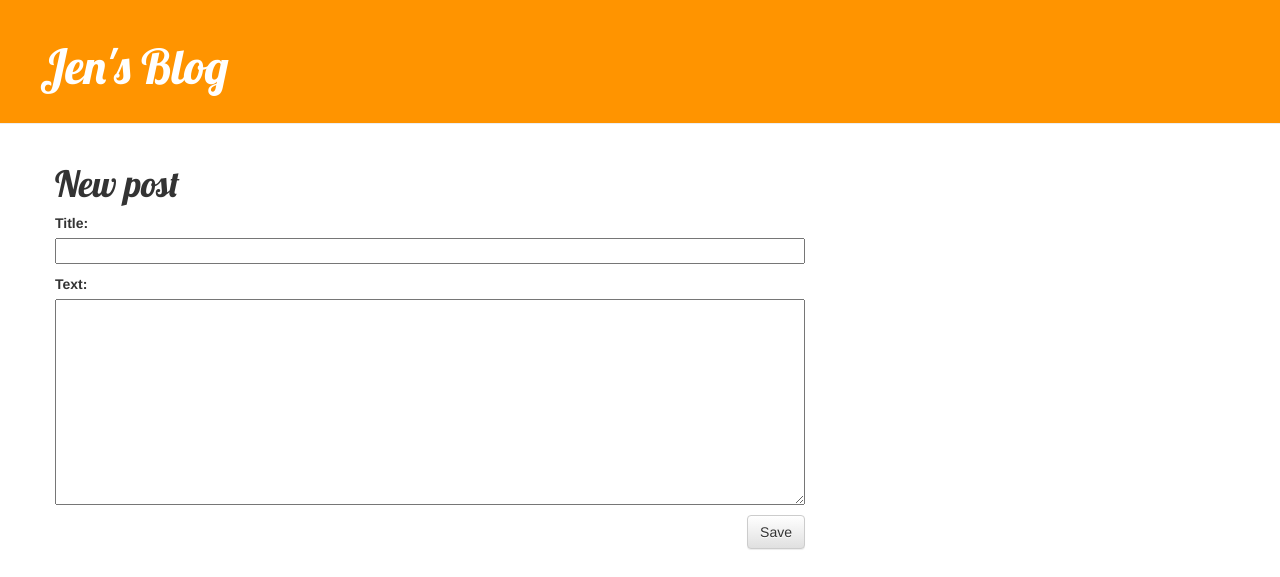
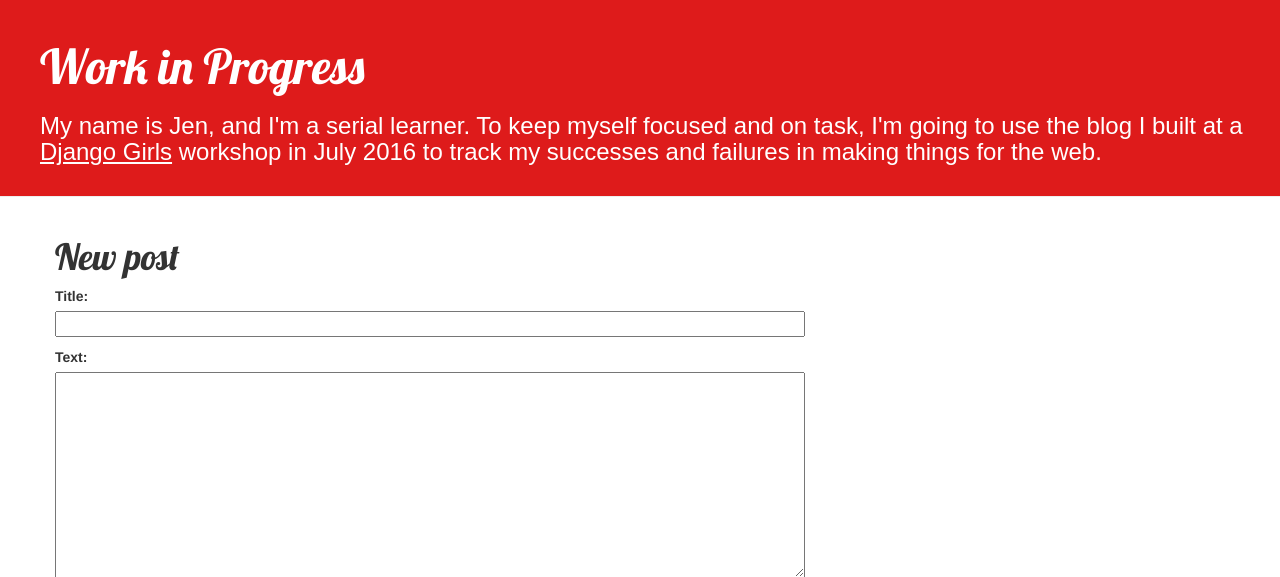
Before and after one commit to jddionisio/my-first-blog, a Django app: page /post/new/ in a window 1280 px wide. Shown: the top 577 px of the page. Run offline with Django 3.2, Linux system fonts and the light colour scheme; some libraries are stand-ins or nearby versions.

Commit message:
Added intro text and changed header and font colors.

```diff
--- a/blog/static/css/blog.css
+++ b/blog/static/css/blog.css
@@ -1,11 +1,5 @@
-h1 a {
-    color: #FCA205;
-    font-family: 'Lobster';
-
-}
-
 .page-header {
-    background-color: #ff9400;
+    background-color: #de1b1b;
     margin-top: 0;
     padding: 20px 20px 20px 40px;
 }
@@ -16,12 +10,26 @@ h1 a {
     text-decoration: none;
 }
 
+.page-header h3 {
+    color: #ffffff;
+}
+
+.page-header h3 a, .page-header h3 a:visited, .page-header h3 a:active {
+    color: #ffffff;
+    text-decoration: underline;
+}
+
 .content {
     margin-left: 40px;
 }
 
-h1, h2, h3, h4 {
+h1, h2, h4 {
     font-family: 'Lobster', cursive;
+}
+
+h3 {
+    font-family: sans-serif;
+    color: #ffffff;
 }
 
 .date {
--- a/blog/templates/blog/base.html
+++ b/blog/templates/blog/base.html
@@ -1,7 +1,7 @@
 {% load staticfiles %}
 <html>
     <head>
-        <title>Jen's Blog</title>
+        <title>The Work in Progress Blog</title>
         <link rel="stylesheet" href="//maxcdn.bootstrapcdn.com/bootstrap/3.2.0/css/bootstrap.min.css">
         <link rel="stylesheet" href="//maxcdn.bootstrapcdn.com/bootstrap/3.2.0/css/bootstrap-theme.min.css">
         <link href='//fonts.googleapis.com/css?family=Lobster&subset=latin,latin-ext' rel='stylesheet' type='text/css'>
@@ -12,7 +12,8 @@
         {% if user.is_authenticated %}
             <a href="{% url 'post_new' %}" class="top-menu"><span class="glyphicon glyphicon-plus"></span></a>
         {% endif %}
-        <h1><a href="/">Jen's Blog</a></h1>
+        <h1><a href="/">Work in Progress</a></h1>
+        <h3>My name is Jen, and I'm a serial learner. To keep myself focused and on task, I'm going to use the blog I built at a <a href="http://www.dganjogirls.org">Django Girls</a> workshop in July 2016 to track my successes and failures in making things for the web.</h3>
     </div>
     <div class="content container">
         <div class="row">
```
